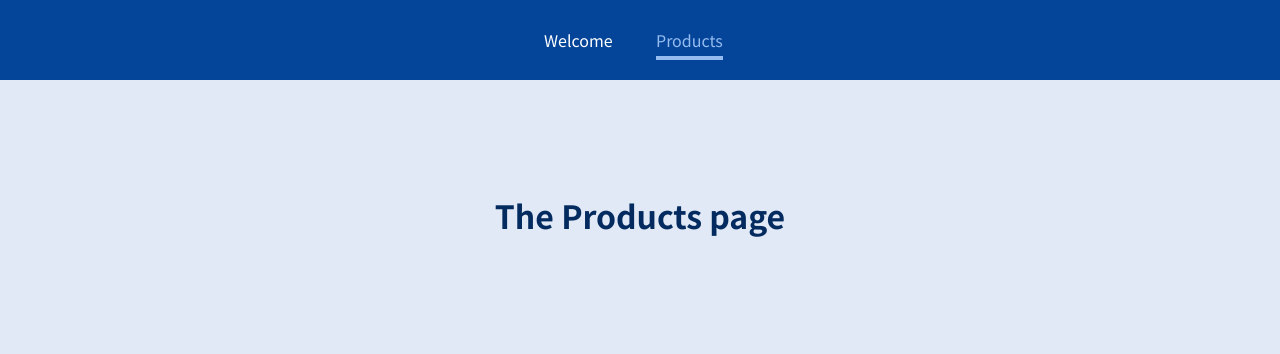
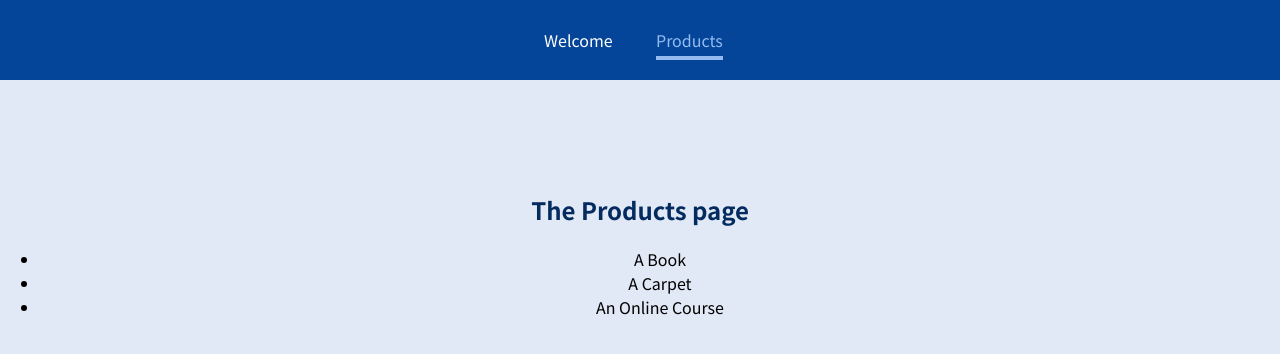
Before and after one commit to starhuy1903/React-Router, a React (Create React App) app: page /products in a window 1280 px wide. Shown: the top 354 px of the page. Built offline with nearby package versions, Linux system fonts and the light colour scheme.

Commit message:
Adding dynamic Routes with Params

```diff
--- a/src/App.js
+++ b/src/App.js
@@ -2,6 +2,7 @@
 import Welcome from "./pages/Welcome";
 import Products from "./pages/Products";
 import MainHeader from "./components/MainHeader";
+import ProductDetail from "./pages/ProductDetail";
 
 function App() {
     return (
@@ -14,6 +15,9 @@
                 <Route path="/products">
                     <Products/>
                 </Route>
+                <Route path="/product-detail/:productId">
+                    <ProductDetail/>
+                </Route>
             </main>
         </div>
     );
--- /dev/null
+++ b/src/pages/ProductDetail.js
@@ -0,0 +1,11 @@
+import React from 'react';
+
+const ProductDetail = () => {
+    return (
+        <section>
+            <h1>Product Detail</h1>
+        </section>
+    );
+};
+
+export default ProductDetail;
--- a/src/pages/Products.js
+++ b/src/pages/Products.js
@@ -2,9 +2,14 @@
 
 const Products = () => {
     return (
-        <h1>
-            The Products page
-        </h1>
+        <section>
+            <h1>The Products page</h1>
+            <ul>
+                <li>A Book</li>
+                <li>A Carpet</li>
+                <li>An Online Course</li>
+            </ul>
+        </section>
     );
 };
 
```
